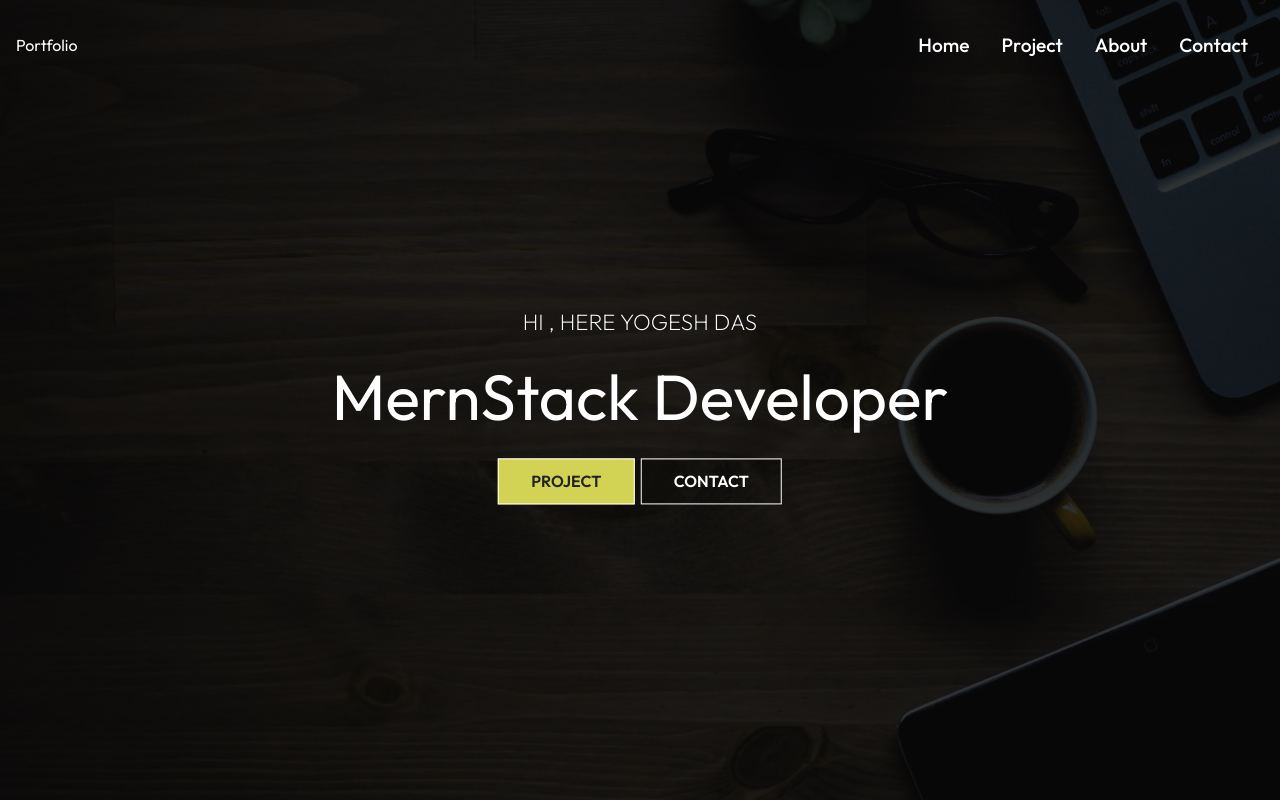
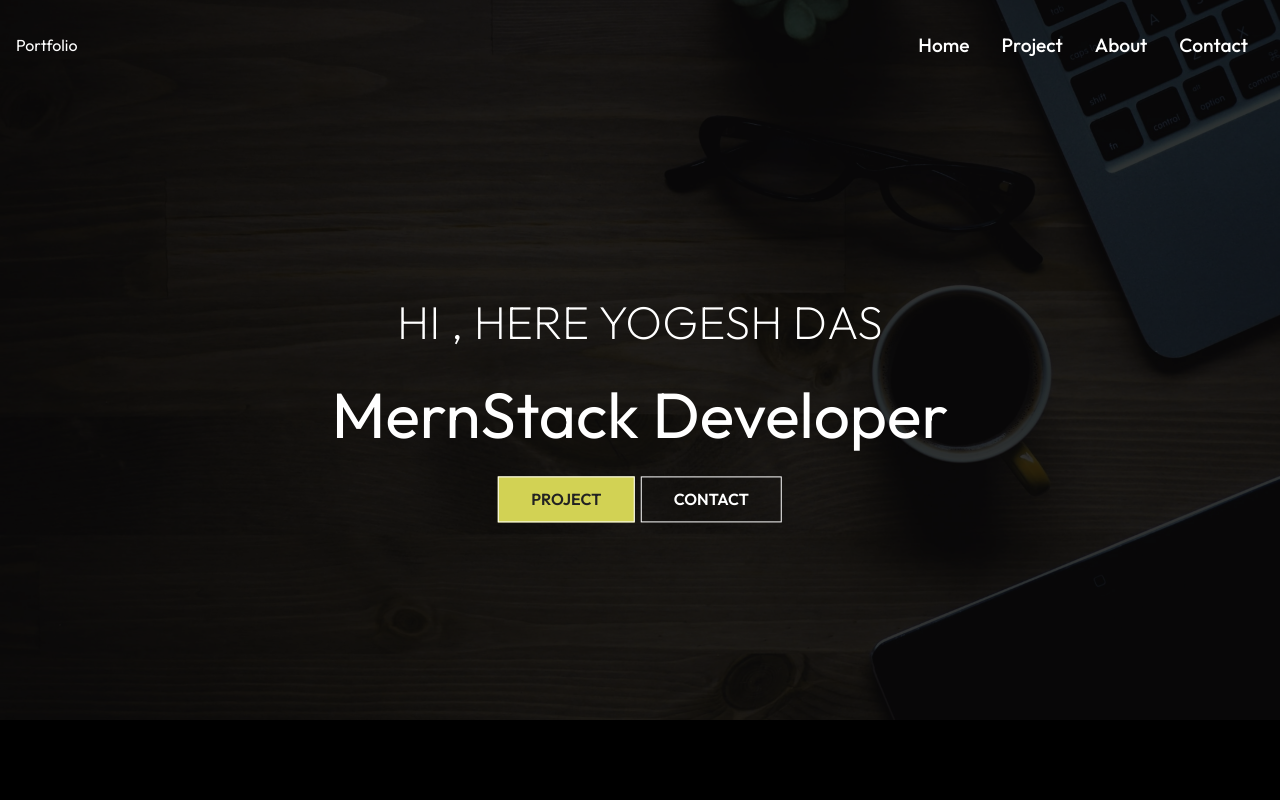
Before and after one commit to yogeshdas65/PortFolio, a React (Create React App) app: page / in a window 1280 px wide. Shown: the top 800 px of the page. Built offline with nearby package versions, Linux system fonts and the light colour scheme.

Commit message:
updatedContactPage

```diff
--- /dev/null
+++ b/src/components/ContactDetails.js
@@ -0,0 +1,17 @@
+import React from "react";
+import whatsapp from "../assest/whatapp.png";
+
+const ContactDetails = () => {
+    const whatsappLink = "https://wa.me/qr/SJTP3TMWHDPNG1"
+  return (
+    <>
+      <div className="">
+        <a href={whatsappLink} target="_blank" rel="noopener noreferrer">
+          <img className="intro-img" src={whatsapp} alt="Intro-img" />
+        </a>{" "}
+      </div>
+    </>
+  );
+};
+
+export default ContactDetails;
--- a/src/components/HeroImgStyle.css
+++ b/src/components/HeroImgStyle.css
@@ -4,7 +4,7 @@
   position: relative;
 }
 
-.into-img {
+.intro-img {
   width: 100%;
   height: 100%;
   background-size: cover;
@@ -42,7 +42,7 @@
 }
 
 .hero .content p {
-  font-size: 1.4rem;
+  font-size: 2.9rem;
   font-weight: 200;
   text-transform: uppercase;
 }
@@ -63,3 +63,19 @@
     /* text-transform: uppercase; */
   }
 }
+
+.intro-img:hover {
+  animation: shake 0.5s ease-in-out;
+}
+
+@keyframes shake {
+  0%, 100% {
+    transform: translateX(0);
+  }
+  20%, 50%, 80% {
+    transform: translateX(-5px);
+  }
+  40%, 60% {
+    transform: translateX(5px);
+  }
+}
--- a/src/routes/Contact.js
+++ b/src/routes/Contact.js
@@ -2,6 +2,7 @@ import React from "react";
 import Footer from "../components/Footer";
 import HeroImg2 from "../components/HeroImg2";
 import Navbar from "../components/Navbar";
+import ContactDetails from "../components/ContactDetails";
 // hello
 
 const Contact = () => {
@@ -9,6 +10,7 @@ const Contact = () => {
     <div>
       <Navbar />
       <HeroImg2 heading="CONTACT" text="Lets have a Chat" />
+      <ContactDetails/>
       <Footer />
     </div>
   );
--- a/src/routes/Project.js
+++ b/src/routes/Project.js
@@ -11,7 +11,7 @@ const Project = () => {
       <Navbar />
       <HeroImg2 heading="PROJECTS." text="Some of my most recent works" />
       <Work />
-      <PricingCards />
+      {/* <PricingCards /> */}
       <Footer />
     </div>
   );
```
Also changed, not shown: src/assest/whatapp.png (added).
